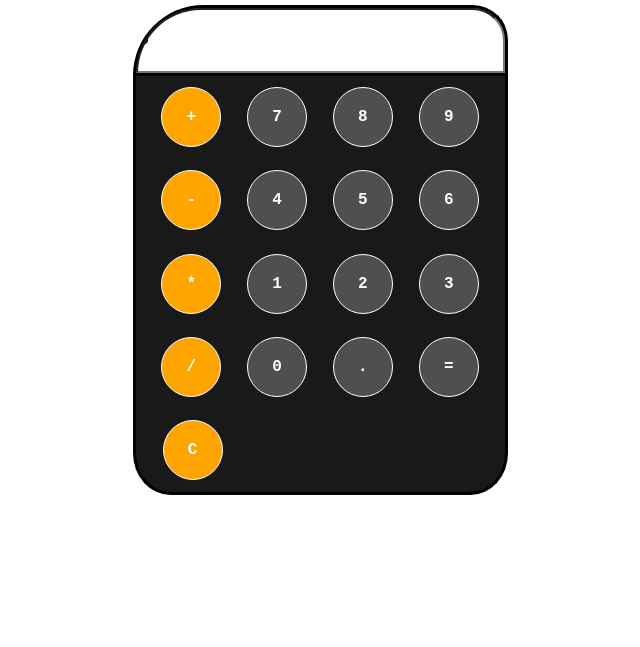
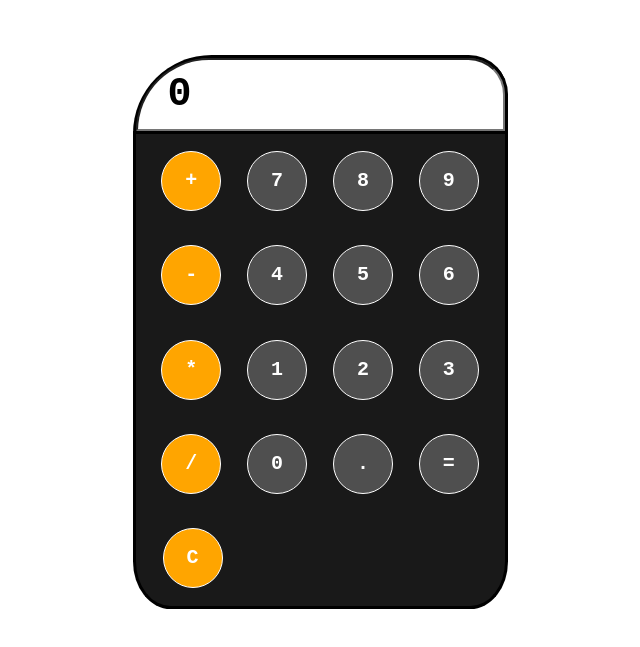
Before and after one commit to V4d1m3/CalculatorJS, a website: page index.html in a window 1280 px wide. Shown: the part 101-748 px from the top of the page, without its empty margins (320-960 px from the left). Drawn offline with Linux system fonts and the light colour scheme.

Commit message:
added some styles&scripts

```diff
--- a/index.html
+++ b/index.html
@@ -25,10 +25,8 @@
 
     <body>
         <header></header>
-
-        <section>
-            <h1>Calculator</h1>
-
+        <h1>Calculator</h1>
+        <section id="container1">
             <div id="mainBody">
                 <div id="mainFieldBody">
                     <input
@@ -42,32 +40,134 @@
                 <div id="actionsBody">
                     <!-- <div class="orangeGroup"> -->
                     <div class="row" id="row1">
-                        <button class="btn orangesBtn">+</button>
-                        <button class="btn graysBtn">7</button>
-                        <button class="btn graysBtn">8</button>
-                        <button class="btn graysBtn">9</button>
+                        <button
+                            data-action="plus"
+                            class="btn orangesBtn"
+                            id="plus"
+                        >
+                            +
+                        </button>
+                        <button
+                            data-action="addSeven"
+                            class="btn graysBtn"
+                            id="seven"
+                        >
+                            7
+                        </button>
+                        <button
+                            data-action="addEight"
+                            class="btn graysBtn"
+                            id="eight"
+                        >
+                            8
+                        </button>
+                        <button
+                            data-action="addNine"
+                            class="btn graysBtn"
+                            id="nine"
+                        >
+                            9
+                        </button>
                     </div>
 
                     <div class="row" id="row2">
-                        <button class="btn orangesBtn">-</button>
-                        <button class="btn graysBtn">4</button>
-                        <button class="btn graysBtn">5</button>
-                        <button class="btn graysBtn">6</button>
+                        <button
+                            data-action="minus"
+                            class="btn orangesBtn"
+                            id="_clear"
+                        >
+                            -
+                        </button>
+                        <button
+                            data-action="addFour"
+                            class="btn graysBtn"
+                            id="four"
+                        >
+                            4
+                        </button>
+                        <button
+                            data-action="addFive"
+                            class="btn graysBtn"
+                            id="five"
+                        >
+                            5
+                        </button>
+                        <button
+                            data-action="addSix"
+                            class="btn graysBtn"
+                            id="six"
+                        >
+                            6
+                        </button>
                     </div>
                     <div class="row" id="row3">
-                        <button class="btn orangesBtn">*</button>
-                        <button class="btn graysBtn">1</button>
-                        <button class="btn graysBtn">2</button>
-                        <button class="btn graysBtn">3</button>
+                        <button
+                            data-action="multiply"
+                            class="btn orangesBtn"
+                            id="_multiply"
+                        >
+                            *
+                        </button>
+                        <button
+                            data-action="addOne"
+                            class="btn graysBtn"
+                            id="one"
+                        >
+                            1
+                        </button>
+                        <button
+                            data-action="addTwo"
+                            class="btn graysBtn"
+                            id="two"
+                        >
+                            2
+                        </button>
+                        <button
+                            data-action="addThree"
+                            class="btn graysBtn"
+                            id="three"
+                        >
+                            3
+                        </button>
                     </div>
                     <div class="row" id="row4">
-                        <button class="btn orangesBtn">/</button>
-                        <button class="btn graysBtn">0</button>
-                        <button class="btn graysBtn">.</button>
-                        <button class="btn graysBtn">=</button>
+                        <button
+                            data-action="divide"
+                            class="btn orangesBtn"
+                            id="_divide"
+                        >
+                            /
+                        </button>
+                        <button
+                            data-action="addZero"
+                            class="btn graysBtn"
+                            id="zero"
+                        >
+                            0
+                        </button>
+                        <button
+                            data-action="addPoint"
+                            class="btn graysBtn"
+                            id="point"
+                        >
+                            .
+                        </button>
+                        <button
+                            data-action="equals"
+                            class="btn graysBtn"
+                            id="_equals"
+                        >
+                            =
+                        </button>
                     </div>
                     <div class="row" id="row5">
-                        <button class="btn orangesBtn">C</button>
+                        <button
+                            data-action="clear"
+                            class="btn orangesBtn"
+                            id="_clear"
+                        >
+                            C
+                        </button>
                     </div>
                 </div>
             </div>
--- a/scripts/index.js
+++ b/scripts/index.js
@@ -2,8 +2,89 @@ window.addEventListener('load', () => {
     const mainFieldBody = document.querySelector('#mainFieldBody')
     const heightF = getComputedStyle(mainFieldBody).height
     mainFieldBody.style.setProperty('--heightF', heightF)
+})
 
-    // const input = document.querySelector('input')
-    // const heightI = getComputedStyle(input).height
-    // mainFieldBody.style.setProperty('--heightI', heightI)
-})
+let input = document.getElementById('inputField')
+let buttons = document.getElementById('actionsBody')
+
+document.addEventListener('keydown', clickOrPress)
+
+buttons.addEventListener('click', clickOrPress)
+
+function clickOrPress(event) {
+    if (event.type === 'keydown') {
+        const key = event.key
+        if (
+            [
+                '0',
+                '1',
+                '2',
+                '3',
+                '4',
+                '5',
+                '6',
+                '7',
+                '8',
+                '9' /*, '.'*/,
+            ].includes(key)
+        ) {
+            input.value += key
+        }
+    } else if (event.target.tagName === 'BUTTON') {
+        const action = event.target.dataset.action
+        console.log(`Made action: ${action}`) //Шаблонная строка
+
+        switch (action) {
+            case 'plus':
+                input.value += ''
+                break
+            case 'minus':
+                input.value += ''
+                break
+            case 'multiply':
+                input.value += ''
+                break
+            case 'divide':
+                input.value += ''
+                break
+            case 'equals':
+                input.value += ''
+                break
+            case 'addPoint':
+                break
+            case 'clear':
+                input.value = ''
+                break
+            case 'addZero':
+                input.value += '0'
+                break
+            case 'addOne':
+                input.value += '1'
+                break
+            case 'addTwo':
+                input.value += '2'
+                break
+            case 'addThree':
+                input.value += '3'
+                break
+            case 'addFour':
+                input.value += '4'
+                break
+            case 'addFive':
+                input.value += '5'
+                break
+            case 'addSix':
+                input.value += '6'
+                break
+            case 'addSeven':
+                input.value += '7'
+                break
+            case 'addEight':
+                input.value += '8'
+                break
+            case 'addNine':
+                input.value += '9'
+                break
+        }
+    }
+}
--- a/styles/style.css
+++ b/styles/style.css
@@ -1,10 +1,14 @@
 * {
     font-family: 'Courier New', Courier, monospace;
+    margin: 0;
+    padding: 0;
 }
 
 body {
     display: flex;
-    justify-content: center;
+    flex-direction: column;
+    align-items: center;
+    /* justify-content: center; */
 }
 
 section {
@@ -17,6 +21,7 @@ section {
 }
 
 h1 {
+    padding-top: 50px;
     font-weight: 700;
 }
 
@@ -24,6 +29,9 @@ input {
     height: 100%;
     width: 100%;
     border-radius: var(--heightF) calc(var(--heightF) / 2) 0 0;
+    font-weight: 700;
+    font-size: 40px;
+    padding-left: 30px;
 }
 
 #mainBody {
@@ -90,6 +98,7 @@ input {
     color: white;
     border: 1px solid white;
     font-weight: 700;
+    font-size: 20px;
 }
 
 .btn:hover {
```
